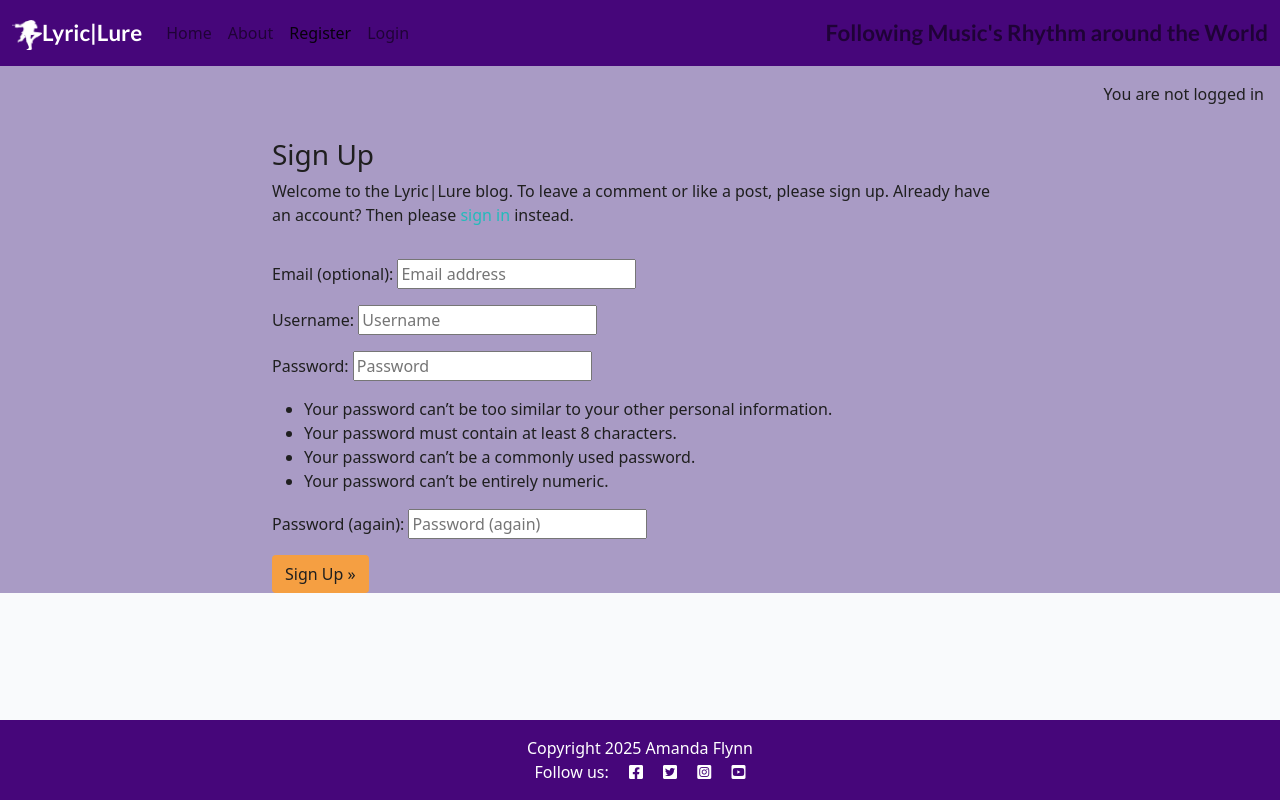
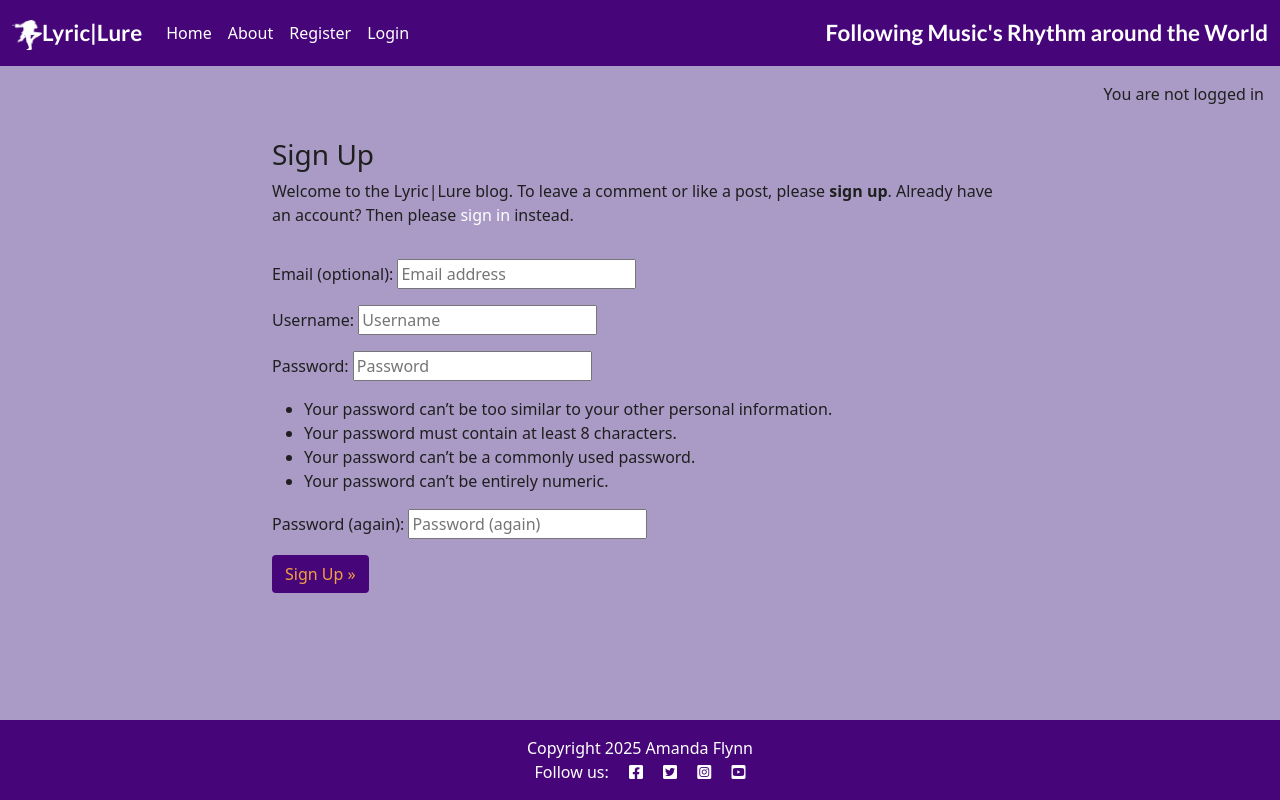
Before and after one commit to AF-5446/Lyric-Lure-CSP, a Django app: page /accounts/signup/ in a window 1280 px wide. Run offline with Django 4.2, Linux system fonts and the light colour scheme.

Commit message:
more colour adjustments, btn and hover adjustments.

```diff
--- a/static/css/style.css
+++ b/static/css/style.css
@@ -14,15 +14,9 @@ body {
     color: #ffffff;
 }
 
-/* .navbar {
-    background-color: #f5b8ff;
-    color: #1f1f1f;
+.navbar-text, .nav-item, .nav-link {
+    color: #ffffff !important;
 }
-
-.footer {
-    background-color: #f5b8ff;
-    color: #1f1f1f;
-} */
 
 .dark-bg {
     background-color: #46067a;
@@ -35,7 +29,7 @@ body {
 }
 
 .main-bg {
-    background-color: #F9FAFC;
+    background-color: #A99BC5;
 }
 
 .card {
@@ -67,7 +61,7 @@ body {
     bottom: 5%;
     min-width: 30%;
     left: -2px;
-    background-color: #a26753;
+    background-color: #120570;
 }
 
 .scale {
@@ -93,7 +87,7 @@ body {
 }
 
 .masthead-text {
-    background-color: #f59f42;
+    background-color: #F59f42;
     opacity: 0.7;
     color: black;
     position: absolute;
@@ -150,7 +144,7 @@ body {
 
 .post-link:hover,
 .page-link {
-    color: #7b3f00;
+    color: #120570;
 }
 
 .post-title {
@@ -165,18 +159,18 @@ body {
 
 .btn-signup,
 .btn-edit {
-    background-color: #F59F42;
-    color: #1f1f1f;
+    background-color: #46067a;
+    color: #F59F42;
 }
 
 .btn-signup:hover,
 .btn-signup:active {
-    background-color: #fff;
-    color: #23BBBB;
+    background-color: #F59F42;
+    color: #46067a;
 }
 
 .link {
-    color: #23BBBB;
+    color: #fff;
     text-decoration: none;
 }
 
@@ -244,7 +238,7 @@ body {
     /* Card adjustments */
     .card-mast {
         margin-top: 30px;
-        background-color: rgba(255, 255, 255, 0.8); /* More opaque on mobile */
+        background-color: rgba(255, 255, 255, 0.6); /* More opaque on mobile */
         color: #1f1f1f;
         padding: 1.5rem;
         width: 95%;
--- a/templates/account/signup.html
+++ b/templates/account/signup.html
@@ -9,7 +9,7 @@
   <div class="row">
     <div class="col-md-8 mt-3 offset-md-2">
       <h3>{% trans "Sign Up" %}</h3>
-      <p>{% blocktrans %} Welcome to the Lyric|Lure blog. To leave a comment or like a post, please sign up.
+      <p>{% blocktrans %} Welcome to the Lyric|Lure blog. To leave a comment or like a post, please <strong>sign up</strong>.
         Already have an account? Then please <a class="link" href="{{ login_url }}">sign in</a>
         instead.{% endblocktrans %}</p>
     </div>
```
